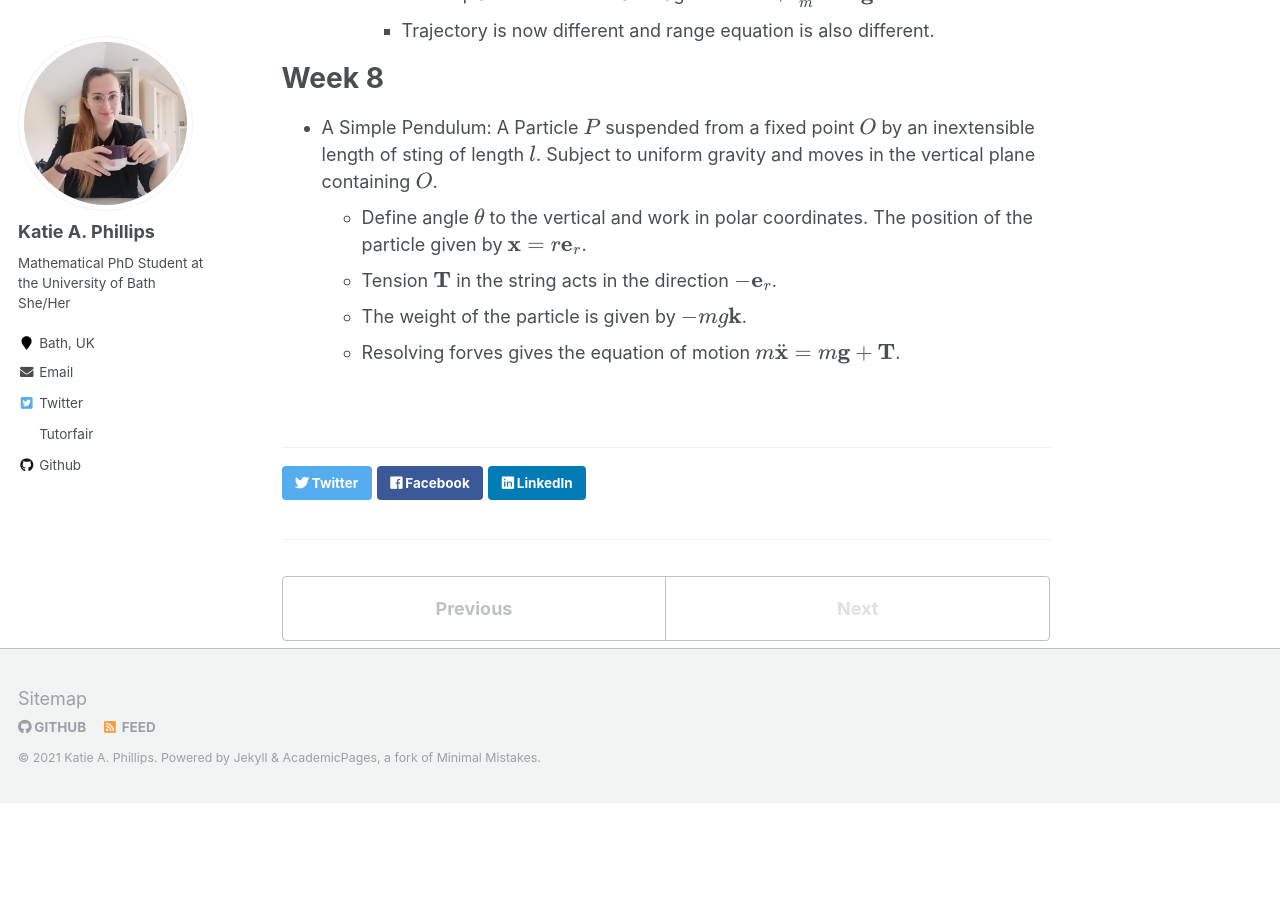
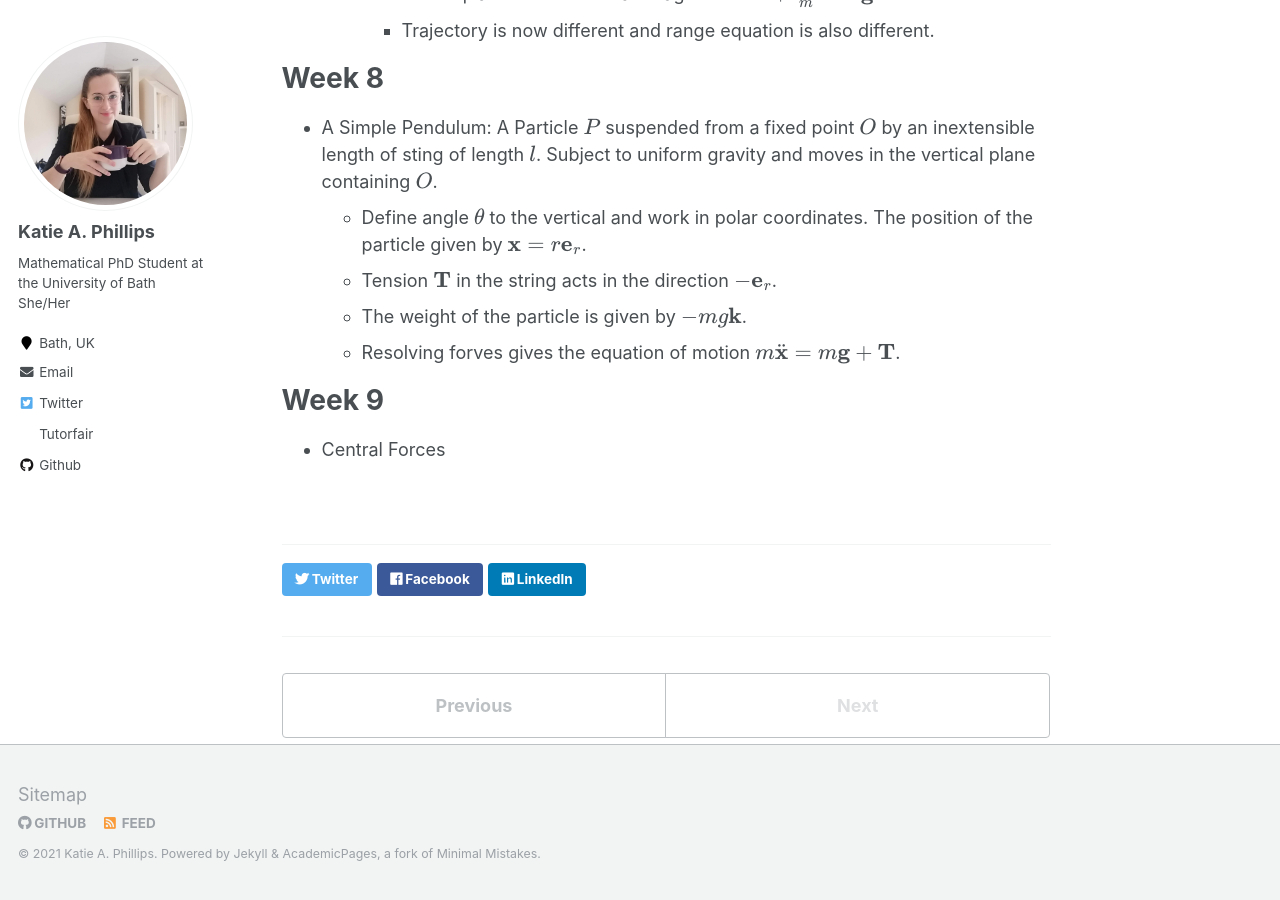
Before and after one commit to kap39/kap39.github.io, a Jekyll site: the page built from _teaching/2021-teaching-ma10236.md, in a window 1280 px wide and 900 px high, scrolled down 7559 px. Built offline with Jekyll 4.4.1, drawn with Linux system fonts in a browser that asks for light colours; formulas are drawn with MathJax 3; before the commit the page ends 8362 px from its top, so only the background shows below that.

Commit message:
fixed typo

```diff
--- a/_teaching/2021-teaching-ma10236.md
+++ b/_teaching/2021-teaching-ma10236.md
@@ -206,3 +206,9 @@ Week 8
     * Tension \$\mathbf{T}\$ in the string acts in the direction \$-\mathbf{e}_r\$.
     * The weight of the particle is given by \$ -mg\mathbf{k}\$.
     * Resolving forves gives the equation of motion \$ m\ddot{\mathbf{x}} = m\mathbf{g} + \mathbf{T} \$.
+
+
+Week 9
+======
+
+* Central Forces
```
Also changed, not shown: _pages/research.md (+1 -1 lines).
